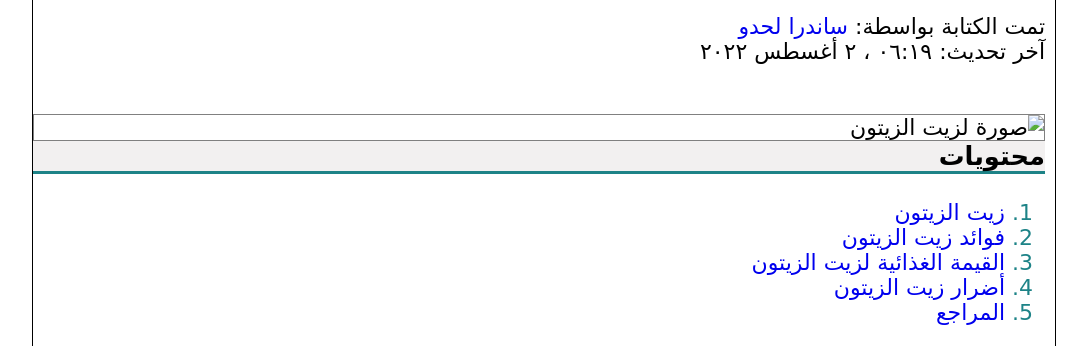
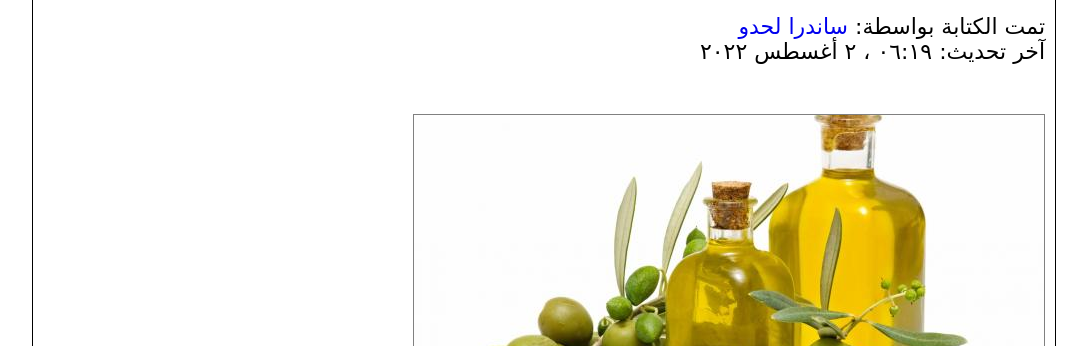
Before and after one commit to Yousef-120/Project-1, a plain HTML site: page index.html in a window 1280 px wide. Shown: the part 117-463 px from the top of the page, without its empty margins (96-1183 px from the left). Drawn offline with Linux system fonts and the light colour scheme; a web font is replaced by a local one.

Commit message:
Update index.html

```diff
--- a/index.html
+++ b/index.html
@@ -20,7 +20,7 @@
     <!-- Photo -->
     <br /><br /><br />
     <img
-      src="./Photos/image1.jpg"
+      src="./image1.jpg"
       alt="صورة لزيت الزيتون"
     />
     <!--Before Content -->
```
